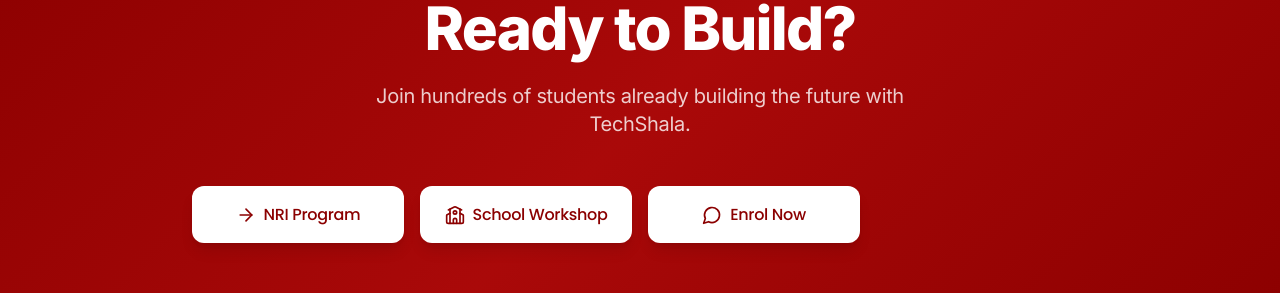
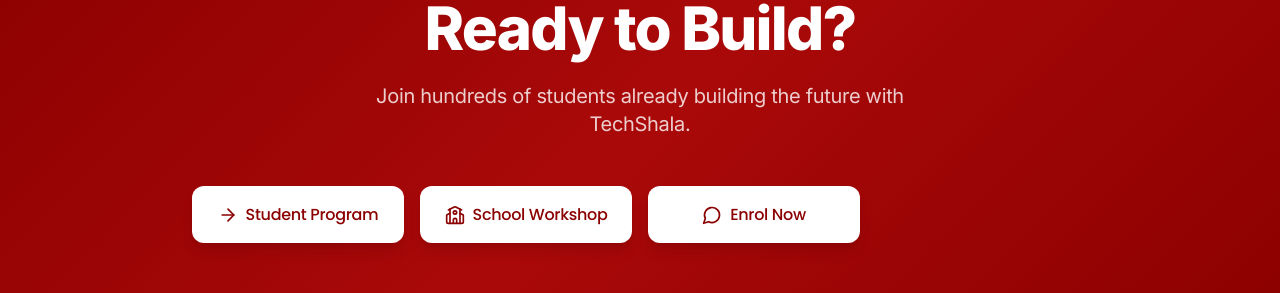
Before and after one commit to Itz-hazaa/Techshala.site, a React (Vite) app: page / in a window 1280 px wide. Shown: the part 5851-6144 px from the top of the page. Built offline with nearby package versions, Linux system fonts and the light colour scheme; the HTML template or start-up script is replaced by a standard one.

Commit message:
Update CTASection.tsx

```diff
--- a/src/components/TechShala/CTASection.tsx
+++ b/src/components/TechShala/CTASection.tsx
@@ -51,7 +51,7 @@ export default function CTASection() {
           </div> */}
           <div className="grid sm:grid-cols-2 lg:grid-cols-4 gap-4 max-w-4xl mx-auto">
   {[
-    { icon: ArrowRight, label: "NRI Program", href: "https://wa.me/917842012006?text=Hi!%20Interested%20in%20TechShala%20NRI%20Program%20(Robotics%2C%20Coding%2C%20AI%2C%20Game%20Dev)%20for%20my%20child.", primary: true },
+    { icon: ArrowRight, label: "Student Program", href: "https://wa.me/917842012006?text=Hi!%20Interested%20in%20TechShala%20NRI%20Program%20(Robotics%2C%20Coding%2C%20AI%2C%20Game%20Dev)%20for%20my%20child.", primary: true },
     { icon: School, label: "School Workshop", href: "https://wa.me/917842012006?text=Hi!%20Interested%20in%20TechShala%20Hyderabad%20School%20Workshops%20(3-Day%20₹39k%2C%206-Day%20₹69k%2C%20Advanced%20₹89k)%20for%20our%20school.", primary: true },
     { icon: MessageCircle, label: "Enrol Now", href: "https://wa.me/917842012006?text=Hi!%20I%20want%20to%20enrol%20my%20child%20in%20TechShala%20program.", primary: true },
 
```
